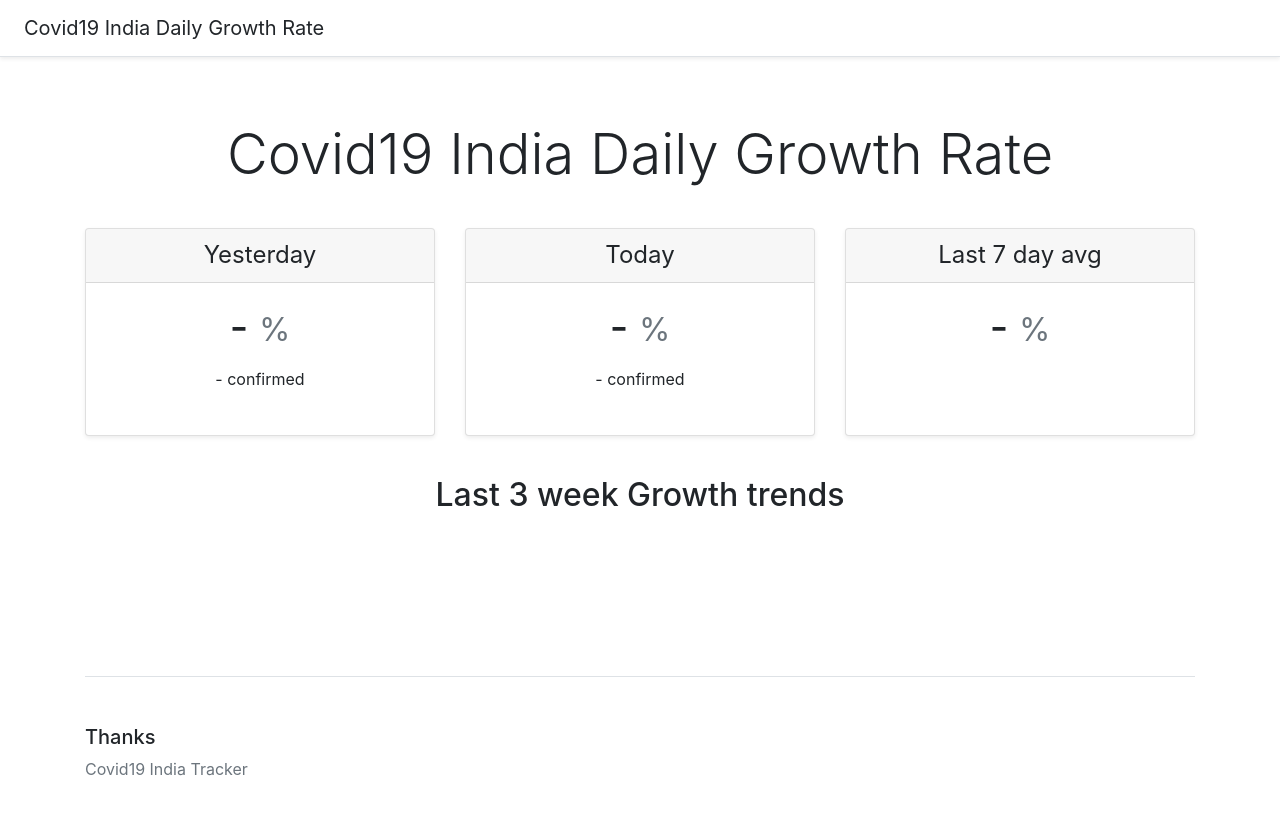
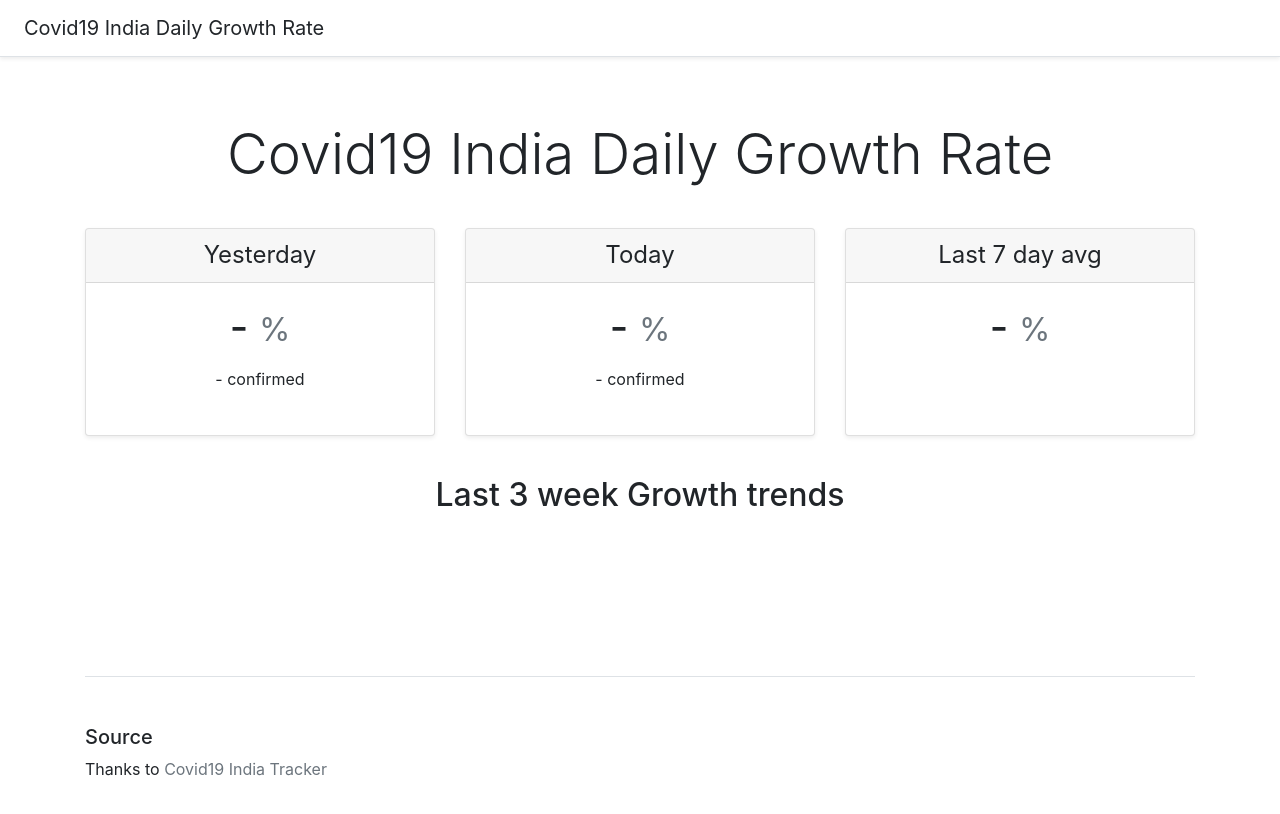
Before and after one commit to alagu/covid-india-growth, a plain HTML site: page index.html in a window 1280 px wide. Drawn offline with nearby package versions, Linux system fonts and the light colour scheme; no server answers.

Commit message:
Change text to source

```diff
--- a/index.html
+++ b/index.html
@@ -67,9 +67,9 @@
       <footer class="pt-4 my-md-5 pt-md-5 border-top">
         <div class="row">
           <div class="col-12 col-md">
-            <h5>Thanks</h5>
+            <h5>Source</h5>
             <ul class="list-unstyled text-small">
-              <li><a class="text-muted" href="https://www.covid19india.org/">Covid19 India Tracker</a></li>
+              <li>Thanks to <a class="text-muted" href="https://www.covid19india.org/">Covid19 India Tracker</a></li>
             </ul>
           </div>
           <div class="col-6 col-md">
```
